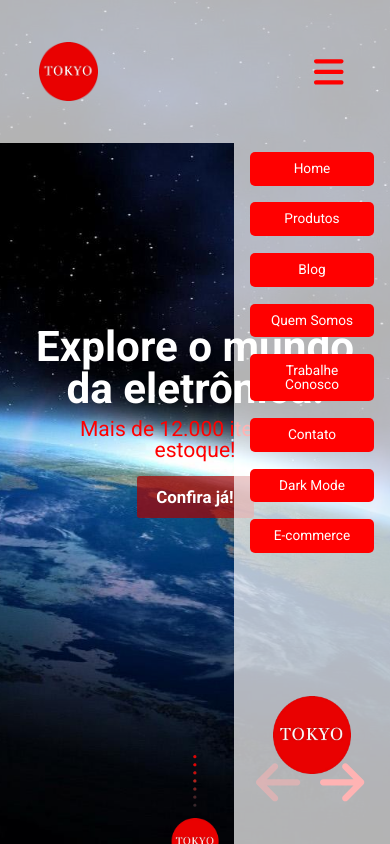
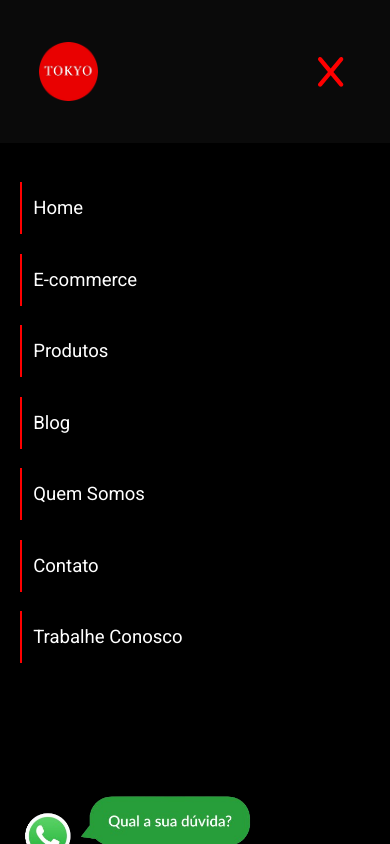
Before and after one commit to WesleySardi/projeto-TokyoComponentesLTDA, a React (Create React App) app: page /home in a window 390 px wide. Both pictures are taken after a click on the icon 328 px from the left and 71 px from the top of the page. Shown: the top 844 px of the page. Built offline with nearby package versions, Linux system fonts and the light colour scheme.

Commit message:
Implementação de context, aprimoramento da sidebar, melhoria na responsividade, além da otimização do código como um todo.

```diff
--- a/src/App.js
+++ b/src/App.js
@@ -1,4 +1,4 @@
-import React from 'react';
+import React, {useState, useEffect} from 'react';
 import { BrowserRouter as Router, Routes, Route } from 'react-router-dom'; // Certifique-se de usar BrowserRouter se estiver usando a versão 6 do React Router
 import { ThemeProvider } from 'styled-components'; // Adicione esta linha
 
@@ -12,17 +12,54 @@ import theme from './globalstyles/theme';
 // Importe suas páginas aqui
 import Home from './pages/Home';
 
+import ScreenPositionProvider from './context/ScreenPositionProvider'; // Importe o HeaderProvider
+
+const throttle = (func, limit) => {
+  let inThrottle;
+  return function () {
+    const args = arguments;
+    const context = this;
+    if (!inThrottle) {
+      func.apply(context, args);
+      inThrottle = true;
+      setTimeout(() => inThrottle = false, limit);
+    }
+  };
+};
+
 function App() {
+  const [isAtTop, setIsAtTop] = useState(true);
+  const [isAtTheBannerRange, setIsAtTheBannerRange] = useState(true);
+
+  useEffect(() => {
+    const handleScroll = throttle(() => {
+      setIsAtTheBannerRange(window.scrollY < window.innerHeight);
+    }, 300);
+
+    const handleTopScroll = () => {
+      setIsAtTop(window.scrollY === 0);
+    };
+
+    window.addEventListener('scroll', handleScroll);
+    window.addEventListener('scroll', handleTopScroll);
+
+    return () => {
+      window.removeEventListener('scroll', handleScroll);
+      window.removeEventListener('scroll', handleTopScroll);
+    };
+  });
 
   return (
     <ThemeProvider theme={theme}>
       <GlobalStyles />
+      <ScreenPositionProvider isAtTop={isAtTop} isAtTheBannerRange={isAtTheBannerRange}>
         <Router>
           <Header />
           <Routes>
             <Route path="/home" element={<Home />} />
           </Routes>
         </Router>
+      </ScreenPositionProvider>
     </ThemeProvider>
   );
 }
--- a/src/components/cards/Cards.jsx
+++ b/src/components/cards/Cards.jsx
@@ -1,6 +1,6 @@
 import React, { useState, useEffect } from 'react';
 import styled from 'styled-components';
-import { Link } from 'react-router-dom';
+import { Link, useNavigate } from 'react-router-dom';
 
 const Container = styled.div`
   display: flex;
@@ -202,7 +202,7 @@ const BottomTitle = styled.h3`
     }
 `;
 
-const StyledLink = styled(Link)`
+const StyledText = styled.p`
     font-weight: bold;
     transition: all 0.3s ease;
 
@@ -219,6 +219,8 @@ const ContentContainer = styled.div`
 const Cards = () => {
     const [isMobile, setIsMobile] = useState(false);
     const [isSmallDesktop, setIsSmallDesktop] = useState(false);
+
+    const navigate = useNavigate();
 
     useEffect(() => {
         const handleResize = () => {
@@ -244,17 +246,17 @@ const Cards = () => {
                 </SecondPart>
             </FirstDiv>
             <SecondDiv>
-                <Card>
+                <Card onClick={isMobile ? () => setTimeout(() => { navigate('/') }, 1000) : () => { navigate('/') }}>
                     <CardImage src="../img/motherBoardImg.png" alt="Card Image" />
                     <ContentContainer>
                         <CardTitle>Mais de 12.000 itens em estoque</CardTitle>
-                        <CardText>Componentes Eletrônicos, Cabos e Fios, Químicos, Ferramentas, Pilhas e Baterias, Informática, Elétrica, Conversores, Adaptadores, Rede, Robótica, IOT e <StyledLink to="/">muito mais!</StyledLink></CardText>
+                        <CardText>Componentes Eletrônicos, Cabos e Fios, Químicos, Ferramentas, Pilhas e Baterias, Informática, Elétrica, Conversores, Adaptadores, Rede, Robótica, IOT e <StyledText>muito mais!</StyledText></CardText>
                         <ButtonWrapper>
                             <Button></Button>
                         </ButtonWrapper>
                     </ContentContainer>
                 </Card>
-                <Card>
+                <Card onClick={isMobile ? () => setTimeout(() => { navigate('/') }, 1000) : () => { navigate('/') }}>
                     <CardImage src="../img/wireImg.png" alt="Card Image" />
                     <ContentContainer>
                         <CardTitle>Montagem de Cabos Personalizados</CardTitle>
@@ -264,7 +266,7 @@ const Cards = () => {
                         </ButtonWrapper>
                     </ContentContainer>
                 </Card>
-                <Card>
+                <Card onClick={isMobile ? () => setTimeout(() => { navigate('/') }, 1000) : () => { navigate('/') }}>
                     <CardImage src="../img/ShopCartImg.png" alt="Card Image" />
                     <ContentContainer>
                         <CardTitle>Suprimentos de produtos personalizados</CardTitle>
--- a/src/components/carousels/MainCarousel.jsx
+++ b/src/components/carousels/MainCarousel.jsx
@@ -115,16 +115,16 @@ const AbsoluteImage = styled.img`
   left: 2%;
   height: auto;
 
-  @media ${props => props.theme.breakpoints.tablet} {
-    width: 25vh;
+  @media ${props => props.theme.breakpoints.largeDesktop} {
+    width: 40vh;
   }
 
   @media ${props => props.theme.breakpoints.smallDesktop} {
     width: 35vh;
   }
 
-  @media ${props => props.theme.breakpoints.largeDesktop} {
-    width: 40vh;
+  @media ${props => props.theme.breakpoints.tablet} {
+    width: 25vh;
   }
 `;
 
--- a/src/components/header/Header.jsx
+++ b/src/components/header/Header.jsx
@@ -3,10 +3,12 @@ import styled, { keyframes, css } from 'styled-components';
 import { Link } from 'react-router-dom';
 
 import { FontAwesomeIcon } from '@fortawesome/react-fontawesome';
-import { faCartShopping, faBars, faChevronDown } from '@fortawesome/free-solid-svg-icons';
+import { faCartShopping, faBars, faChevronDown, faX } from '@fortawesome/free-solid-svg-icons';
 import { faSun, faMoon } from '@fortawesome/free-solid-svg-icons';
 import TopBar from './TopBar';
 import Sidebar from '../sidebar/Sidebar';
+
+import { useScreenPositionContext } from '../../context/ScreenPositionProvider'
 
 const retractAnimation = keyframes`
 from {
@@ -40,19 +42,19 @@ height: 8vh;
 
 const retractForMobile = keyframes`
 from {
-height: 17vh;
+height: 12vh;
 }
 to {
-height: 7vh;
+height: 8vh;
 }
 `;
 
 const expandForMobile = keyframes`
 0% {
-height: 7vh;
+height: 8vh;
 }
 100% {
-height: 17vh;
+height: 12vh;
 }
 `;
 
@@ -204,12 +206,6 @@ animation: ${rotateAnimation} 0.3s linear;
 font-size: 2.2vh;
 `;
 
-const ExpandedHeaderContainer = styled.div`
-background-color: transparent;
-position: fixed;
-z-index: 3;
-`;
-
 const throttle = (func, limit) => {
   let inThrottle;
   return function () {
@@ -223,12 +219,33 @@ const throttle = (func, limit) => {
   };
 };
 
+const ExpandedHeaderContainer = styled.div`
+  position: fixed;
+  z-index: 3;
+  background-color: transparent;
+
+  @media ${props => props.theme.breakpoints.largeDesktop} {
+    height: 17vh;
+  }
+
+  @media ${props => props.theme.breakpoints.smallDesktop} {
+    height: 17vh;
+  }
+
+  @media ${props => props.theme.breakpoints.tablet} {
+    height: 17vh;
+  }
+
+  @media ${props => props.theme.breakpoints.mobile} {
+    height: ${props => (props.isAtTop ? '17vh' : props.isSidebarActive ? '12vh' : '8vh')};
+  }
+`;
+
 function Header() {
+  const { isAtTop, isAtTheBannerRange } = useScreenPositionContext();
+
   const [isDarkMode, setIsDarkMode] = useState(false);
   const [isDarkModeAnimationRunning, setIsDarkModeAnimationRunning] = useState(false);
-
-  const [isAtTop, setIsAtTop] = useState(true);
-  const [isAtTheBannerRange, setIsAtTheBannerRange] = useState(true);
   const [retract, setRetract] = useState(true);
 
   const [rotateIcon, setRotateIcon] = useState(false);
@@ -251,20 +268,13 @@ function Header() {
 
   useEffect(() => {
     const handleScroll = throttle(() => {
-      setIsAtTheBannerRange(window.scrollY < window.innerHeight);
       setRetract(window.scrollY > window.innerHeight);
     }, 300);
 
-    const handleTopScroll = () => {
-      setIsAtTop(window.scrollY === 0);
-    };
-
     window.addEventListener('scroll', handleScroll);
-    window.addEventListener('scroll', handleTopScroll);
 
     return () => {
       window.removeEventListener('scroll', handleScroll);
-      window.removeEventListener('scroll', handleTopScroll);
     };
   }, [retract]);
 
@@ -300,15 +310,17 @@ function Header() {
   const toggleSidebar = () => {
     if (isSidebarActive) {
       setIsSidebarActive(false);
+      document.documentElement.style.overflowY = 'auto';
+      document.body.style.overflowY = 'auto';
     } else {
       setIsSidebarActive(true);
+      document.documentElement.style.overflowY = 'hidden';
+      document.body.style.overflowY = 'hidden';
     }
   };
 
   const BackgroundStyle = styled.div`
-    animation: ${isMobile
-      ? isAtTheBannerRange ? expandForMobile : isSidebarActive ? expandForMobile : retractForMobile
-      : isDarkModeAnimationRunning
+    animation: ${isDarkModeAnimationRunning
       ? isAtTop
         ? 'none'
         : retractAnimation
@@ -321,7 +333,8 @@ function Header() {
             : expandAnimation
     } 0.2s forwards;
 
-    background-color: ${isAtTop ? `rgba(0, 0, 0, 0)` : `rgba(255, 255, 255, 0.7)`};
+    background-color: ${isAtTop ? 'rgba(0, 0, 0, 0)' : 'rgba(255, 255, 255, 0.7)'};
+
     display: flex;
     height: 100%;
     width: 100vw;
@@ -329,19 +342,19 @@ function Header() {
 
     @media ${props => props.theme.breakpoints.mobile} {
       height: 100%;
-      ${isMobile && isAtTop && isSidebarActive ?
-      `background-color: rgba(255, 255, 255, 0.7);`
-      :
+      ${isAtTop && isSidebarActive ?
+      `background-color: rgba(10, 10, 10, 1);`
+      : isSidebarActive ?
+        `background-color: rgba(10, 10, 10, 1);` :
         `background-color: rgba(0, 0, 0, 0);`
     }
+      animation: ${isAtTop ? 'none' : isSidebarActive ? expandForMobile : 'none'} 0.2s forwards;
     }
   `;
 
   const BackgroundStyleBlur = styled.div`
     &::before {
-      animation: ${isMobile
-      ? isAtTheBannerRange ? expandForMobile : isSidebarActive ? expandForMobile : retractForMobile
-      : isDarkModeAnimationRunning
+      animation: ${isDarkModeAnimationRunning
       ? isAtTop
         ? 'none'
         : retractAnimation
@@ -354,15 +367,12 @@ function Header() {
             : expandAnimation
     } 0.2s forwards,
 
-      ${isMobile
-      ? 'none'
-      : isDarkModeAnimationRunning ? !isAtTop ? expandForDarkMode : 'none' : 'none'} 1.5s forwards,
+      ${isDarkModeAnimationRunning ? !isAtTop ? expandForDarkMode : 'none' : 'none'} 1.5s forwards,
 
-      ${isMobile
-      ? 'none'
-      : !isAtTop ? isDarkModeAnimationRunning ? isDarkMode ? fadeOutForDarkMode : fadeInForDarkMode : 'none' : 'none'} 1.5s forwards;
+      ${!isAtTop ? isDarkModeAnimationRunning ? isDarkMode ? fadeInForDarkMode : fadeOutForDarkMode : 'none' : 'none'} 1.5s forwards;
 
       background-color: ${isAtTop ? 'rgba(0, 0, 0, 0)' : 'rgba(255, 255, 255, 0.7)'};
+
       backdrop-filter: blur(${isAtTop ? '0px' : '2px'});
       content: '';
       height: 100%;
@@ -371,8 +381,8 @@ function Header() {
       width: 100vw;
       z-index: -1;
 
-      @media ${props => props.theme.breakpoints.smalldesktop} {
-        height: 100%;
+      @media ${props => props.theme.breakpoints.mobile} {
+        animation: ${isAtTop ? 'none' : isSidebarActive ? expandForMobile : 'none'} 0.2s forwards;
       }
     }
   `;
@@ -465,13 +475,17 @@ function Header() {
     height: auto;
     left: 10vw;
     opacity: 1;
-    ${isAtTop && !isMobile ? { width: '15vh', top: '10vh' } :
-          isAtTop && isMobile ? { width: '7vh', top: '5vh' } :
-            { opacity: 0 }}
+    ${isAtTop ? { width: '15vh', top: '10vh' } :
+      { display: 'none' }}
+
+    @media ${props => props.theme.breakpoints.mobile} {
+        ${isAtTop ? { width: '7vh', top: '5vh' } :
+      { display: 'none' }}
+    }
   `;
 
   return (
-    <ExpandedHeaderContainer onMouseEnter={handleMouseEnter} onMouseLeave={handleMouseLeave} style={{ height: '17vh' }}>
+    <ExpandedHeaderContainer onMouseEnter={handleMouseEnter} onMouseLeave={handleMouseLeave} isAtTop={isAtTop} isSidebarActive={isSidebarActive}>
       {isSidebarActive ?
         <Sidebar isSidebarActive={isSidebarActive} isAtTop={isAtTop} isAtTheBannerRange={isAtTheBannerRange} />
         :
@@ -516,7 +530,7 @@ function Header() {
             </StyledList>
             :
             <StyledList>
-              <Icon icon={isMobile ? faBars : faCartShopping} onClick={() => toggleSidebar()} />
+              <Icon icon={isMobile ? isSidebarActive ? faX : faBars : faCartShopping} onClick={() => toggleSidebar()} />
             </StyledList>
           }
         </StyledDiv>
--- a/src/components/sidebar/Sidebar.jsx
+++ b/src/components/sidebar/Sidebar.jsx
@@ -3,60 +3,63 @@ import styled, { keyframes } from 'styled-components';
 
 const retractForMobile = keyframes`
     from {
-      top: 17vh;
-      height: 83vh;
+      top: 12vh;
+      height: 88vh;
     }
     to {
-      top: 7vh;
-      height: 93vh;
+      top: 8vh;
+      height: 92vh;
     }
   `;
 
 const expandForMobile = keyframes`
     0% {
-      top: 7vh;
-      height: 93vh;
+      top: 8vh;
+      height: 92vh;
     }
     100% {
-      top: 17vh;
-      height: 83vh;
+      top: 12vh;
+      height: 88vh;
     }
   `;
 
 const Sidebar = (props) => {
 
   const SidebarContainer = styled.div`
-    width: 40%;
+    width: 100%;
     position: fixed;
     right: 0;
     top: 17vh;
-    height: 83vh;
+    height: 88vh;
+    background-color: black;
+
+    /*background-image: url('../img/blackwallpaper.jpg');
+    background-size: cover;
+    background-position: right;*/
+
+    animation: ${props.isAtTop ? 'none' : props.isSidebarActive ? expandForMobile : 'none'
+    } 0.2s forwards;
+  `;
+
+  const ButtonsContainer = styled.div`
+    padding-top: 5%;
+    height: 70%;
     display: flex;
     flex-direction: column;
     align-items: center;
-    justify-content: start;
-    background-color: rgba(255, 255, 255, 0.7);;
-
-    /*background-image: url('../img/wallpaperWorld.jpg'); /* Adicione esta linha */
-    background-size: cover; /* Ajusta a imagem para cobrir toda a área */
-    background-position: right; /* Centraliza a imagem */*/
-
-    padding-top: 5vh;
-
-    animation: ${props.isSidebarActive ? props.isAtTop ? 'none' : props.isAtTheBannerRange ? 'none' : expandForMobile : retractForMobile
-    } 0.2s forwards;
-  `;
+    justify-content: space-evenly;
+  `
 
   const Button = styled.button`
-    width: 80%;
-    padding: 10px;
-    margin: 1vh 0;
-    background-color: red;
+    width: 90%;
+    height: 10%;
+    text-align: left;
+    padding-left: 3%;
+    background-color: black;
     color: #fff;
-    border: none;
-    border-radius: 5px;
+    border-left: 2px solid red;
     cursor: pointer;
-    font-size: 3.5rem;
+    font-size: 2.2vh;
 
     &:hover {
       background-color: orange;
@@ -66,22 +69,24 @@ const Sidebar = (props) => {
 
   const AbsoluteImage = styled.img`
   position: absolute;
-  bottom: 10%;
-  width: 50%;
+  bottom: 3%;
+  left: 5%;
+  width: 60%;
   height: auto;
   `;
 
   return (
     <SidebarContainer>
+      <ButtonsContainer>
         <Button>Home</Button>
+        <Button>E-commerce</Button>
         <Button>Produtos</Button>
         <Button>Blog</Button>
         <Button>Quem Somos</Button>
+        <Button>Contato</Button>
         <Button>Trabalhe Conosco</Button>
-      <Button>Contato</Button>
-      <Button>Dark Mode</Button>
-      <Button>E-commerce</Button>
-      <AbsoluteImage src="../img/TokyoLogo.png" alt="Descrição da imagem" />
+        <AbsoluteImage  src='../img/wsBalloonImage.png' />
+      </ButtonsContainer>
     </SidebarContainer>
   );
 };
--- /dev/null
+++ b/src/context/ScreenPositionProvider.js
@@ -0,0 +1,17 @@
+import React, { createContext, useContext } from 'react';
+
+const ScreenPositionContext = createContext();
+
+const ScreenPositionProvider = ({ children, isAtTop, isAtTheBannerRange }) => {
+  return (
+    <ScreenPositionContext.Provider value={{ isAtTop, isAtTheBannerRange }}>
+      {children}
+    </ScreenPositionContext.Provider>
+  );
+};
+
+export const useScreenPositionContext = () => {
+  return useContext(ScreenPositionContext);
+};
+
+export default ScreenPositionProvider; // Exporte o ScreenPositionProvider como default
--- a/src/pages/Home.jsx
+++ b/src/pages/Home.jsx
@@ -64,9 +64,9 @@ function Home() {
       <CenterBottomImage2 src="../img/dotsImage.png" alt="Outra descrição da imagem" />
       <MainCarousel />
       <Cards />
-      <Banner link={'/'} image={'../img/banner.png'} />
+      <Banner link={'/'} image={isMobile ? '../img/bannerReduzido.png' : '../img/banner.png'} />
       <CardCarousel />
-      <FormBanner />{/*Isso que ta quebrando tudo o overflow*/}
+      <FormBanner />
       <OptionsFooter />
       {/*<SolutionsCards />*/}
       {isMobile ?
```
Also changed, not shown: src/context/ScreenPositionContext.js (added, +7 -0 lines), public/img/bannerReduzido.png (added), public/img/blackwallpaper.jpg (added). Lines whose indentation alone changed are shown as unchanged.
